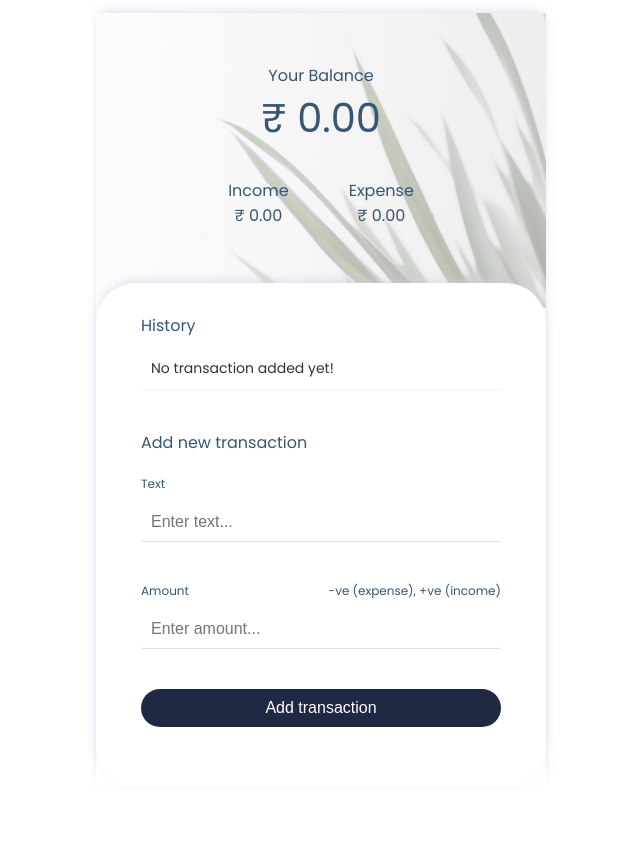
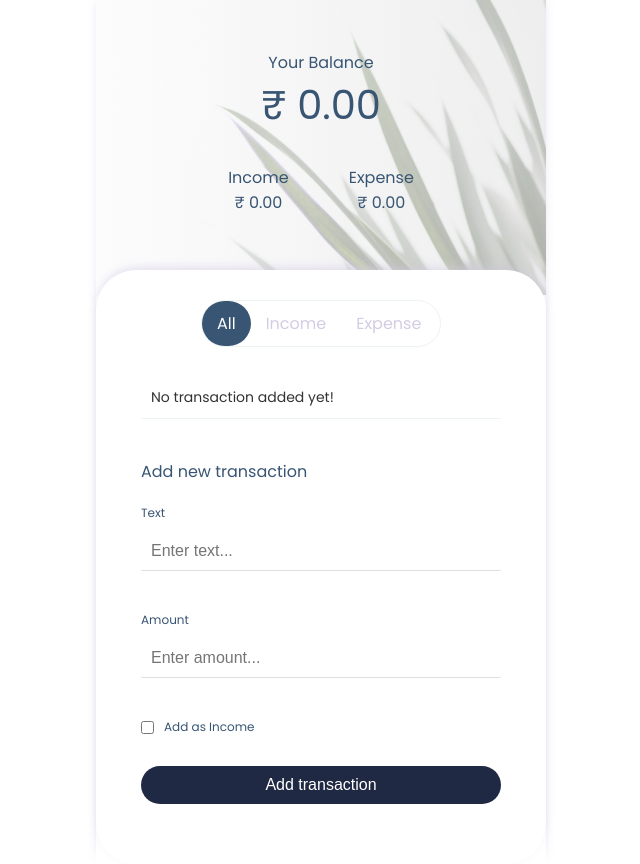
Before and after one commit to dishamehta1995/expense-tracker, a React (Create React App) app: page / in a window 1280 px wide. Shown: the whole page, without its empty margins (319-959 px from the left). Before the commit the page ends 800 px from the top, so only its background shows below. Built offline with nearby package versions, Linux system fonts and the light colour scheme.

Commit message:
feature update
1.added income expense tab
2. added checkbox for type of transaction type

```diff
--- a/src/Components/AddTransactions.js
+++ b/src/Components/AddTransactions.js
@@ -4,6 +4,7 @@ import { GlobalContext } from '../Context/GlobalState';
 export const AddTransactions = () => {
     const[text, setText] = useState('');
     const[amount, setAmount] = useState('');
+    const[isIncome, setIsincome] = useState(false);
     const  { addTransaction } = useContext(GlobalContext);
 
     const onSubmit = (e) => {
@@ -12,14 +13,14 @@ export const AddTransactions = () => {
         const newTransaction = {
             id: Math.floor(Math.random() * 10000),
             text,
-            amount: +amount,
-            date: date.toLocaleString("en-GB", {
-                day: "numeric",
-                month: "short",
-                year: "numeric",
-                hour: "numeric",
-                minute: "2-digit"
-              })
+            amount: (isIncome) ? +amount : -amount,
+            date: date.toLocaleString('en-GB', {
+                day: 'numeric',
+                month: 'short',
+                year: 'numeric',
+                hour: 'numeric',
+                minute: '2-digit'
+            })
         }
         addTransaction(newTransaction);
         setText('');
@@ -30,27 +31,38 @@ export const AddTransactions = () => {
         <>
             <h4 className='title'>Add new transaction</h4>
             <form onSubmit={onSubmit}>
-                <div className="form-control">
-                    <label htmlFor="text">Text</label>
+                <div className='form-control'>
+                    <label htmlFor='text'>Text</label>
                     <input
-                        type="text"
+                        type='text'
                         value={text}
                         onChange={(e) => setText(e.target.value)}
-                        placeholder="Enter text..."
+                        placeholder='Enter text...'
                         required
                     />
                 </div>
-                <div className="form-control">
-                    <label htmlFor="amount" >Amount <span>-ve (expense), +ve (income)</span></label >
+                <div className='form-control'>
+                    <label htmlFor='amount' >Amount </label >
                     <input
-                        type="number"
+                        type='number'
                         value={amount}
                         onChange={(e) => setAmount(e.target.value)}
-                        placeholder="Enter amount..."
+                        placeholder='Enter amount...'
                         required
+                        min='1'
                     />
                 </div>
-                <button className="btn">Add transaction</button>
+                <div className='form-control checkbox d-flex'>
+                    <input
+                        type='checkbox'
+                        id='income-expense'
+                        name='income-expense'
+                        value='income'
+                        onClick={(e) => setIsincome(!isIncome)}
+                    />
+                    <label htmlFor='income-expense'>Add as Income</label>
+                </div>
+                <button className='btn'>Add transaction</button>
             </form>
         </>
     )
--- a/src/Components/Transaction.js
+++ b/src/Components/Transaction.js
@@ -1,11 +1,11 @@
 import React,{useContext} from 'react';
 import { GlobalContext } from '../Context/GlobalState';
 
-export const Transcation = ({transaction,i}) => {
+export const Transcation = ({transaction,i,transactionType}) => {
     const  { deleteTransaction } = useContext(GlobalContext);
-
     const sign = transaction.amount > 0 ? '+' : '-';
     return (
+        <>
             <li className='list-item' key={i}>
                 <button onClick={() => deleteTransaction(transaction.id)} className="delete-btn">x</button>
                 <div>
@@ -14,5 +14,6 @@ export const Transcation = ({transaction,i}) => {
                 </div>
                 <p className={transaction.amount > 0 ? 'amount plus' : 'amount minus'}>{sign}₹{Math.abs(transaction.amount)}</p>
             </li>
+        </>
     )
 }
--- a/src/Components/TransactionList.js
+++ b/src/Components/TransactionList.js
@@ -1,19 +1,39 @@
-import React,{useContext, useEffect} from 'react'
+import React,{useContext, useEffect, useState} from 'react'
 import { GlobalContext } from '../Context/GlobalState'
 import { Transcation } from './Transaction'
 export const TransactionsList = () => {
-    const  {transactions} = useContext(GlobalContext)
+    const [transactionType,setTransactionType] = useState('all')
+    const {transactions} = useContext(GlobalContext)
+    const [transactionData,setTransactionData] = useState(transactions)
     useEffect(() => {
         localStorage.setItem('transactions',JSON.stringify(transactions))
-    }, [transactions])
+        switch (transactionType) {
+            case 'income':
+                return setTransactionData(transactions.filter((item) => item.amount > 0 ))
+
+            case 'expense':
+                return setTransactionData(transactions.filter((item) => item.amount < 0 ))
+
+            default:
+                return setTransactionData(transactions);
+        }
+    }, [transactions,transactionType])
+
+    const filterTransaction = (e) =>{
+        setTransactionType(e.target.attributes.datatype.value)
+    }
 
     return (
         <>
-          <h3 className='title'>History</h3>
+            <ul className='d-flex tab-list' onClick={filterTransaction}>
+                <li className={transactionType === 'all' ? 'active title tab-items' : 'title tab-items'} datatype='all'>All</li>
+                <li className={transactionType === 'income' ? 'active title tab-items' : 'title tab-items'} datatype='income'>Income</li>
+                <li className={transactionType === 'expense' ? 'active title tab-items' : 'title tab-items'} datatype='expense'>Expense</li>
+            </ul>
             <ul id="list" className="list">
                 {
-                    transactions.length === 0 ? <li className='list-item'>No transaction added yet!</li> :
-                    transactions.map((transaction,i) => (<Transcation key={i} transaction={transaction}/>))
+                    transactionData.length === 0 ? <li className='list-item'>No transaction added yet!</li> :
+                    transactionData.map((transaction,i) => (<Transcation key={i} transaction={transaction} transactionType={transactionType}/>))
                 }
             </ul>
         </>
--- a/src/assets/style.css
+++ b/src/assets/style.css
@@ -33,175 +33,36 @@ a:hover{text-decoration:none;cursor:pointer;}
 a:focus,input:focus{outline:none;list-style:none;}
 *:hover{transition: .2s ease;}
 html,body{font-family:"Poppins",-apple-system, BlinkMacSystemFont, Segoe UI, segoe ui, SegoeUI, Segoe, Helvetica, Arial, sans-serif;color:#858A8F;position:relative;-webkit-backface-visibility:hidden !important;backface-visibility:hidden !important;-webkit-overflow-scrolling:touch;font-size:62.5%;-webkit-text-size-adjust:100%;font-weight:400;-webkit-font-smoothing: antialiased;-moz-osx-font-smoothing: grayscale;}
-body {
-  background-color: #fff;
-  color: #385573;
-  display: flex;
-  flex-direction: column;
-  align-items: center;
-  justify-content: center;
-  min-height: 100vh;
-  margin: 0;
-}
-#root {
-  background: #fff;
-  max-width: 450px;
-  box-shadow: 0px -4px 13px -5px #d3cce3;
-  width: 100%;
-  margin: 0 auto;
-}
-.header{
-  background: #D3CCE3;
-  background: -webkit-linear-gradient(to left, #eaeaea, #fefeff);
-  background: linear-gradient(to left, #eaeaea, #fefeff);
-  display: flex;
-  align-items: center;
-  justify-content: center;
-  position: relative;
-  flex-direction: column;
-  padding: 50px 0;
-}
-.header:before{
-  content: "";
-  position: absolute;
-  background: url('./bg.jpg') no-repeat center right;
-  position: absolute;
-  width: 100%;
-  height: 100%;
-  background-size: cover;
-  opacity: 0.3;
-}
-.container {
-  margin: -25px auto 0;
-  /* max-width: 300px; */
-  width: 100%;
-  padding: 30px 45px;
-  border-radius: 40px;
-  background: #fff;
-  box-shadow: 0px -4px 13px -5px #d3cce3;
-  position: relative;
-}
-.title{
-  font-size: 1.6rem;
-}
-.total-bal{
-  font-size: 4rem;
-  width: 300px;
-  word-break: break-all;
-  position: relative;
-}
-.list-item{
-  padding:0 30px;
-}
-.list .list-item{
-  font-size: 1.4rem;
-  background-color: #fff;
-  color: #333;
-  display: flex;
-  justify-content: space-between;
-  position: relative;
-  padding: 10px;
-  margin: 10px 0;
-  border-bottom: 1px solid #edf2f2;
-  align-items: center;
-}
-.amount {
-  padding: 0 10px;
-  border-radius: 50px;
-  max-width: 100px;
-  word-break: break-all;
-  max-width: 100px;
-}
-.amount.plus {
-  background: #e3f8f15c;
-  box-shadow: 0px 0px 10px 2px #e3f8f1;
-  color: #3a9987;
-}
-.time {
-  margin-bottom: 6px;
-  color: #8b9dae;
-}
-.inc-exp-container {
-  display: flex;
-  justify-content: space-between;
-  margin: 30px;
-  font-size: 1.6rem;
-  text-align: center;
-  position: relative;
-  flex-wrap: wrap;
-}
-.money {
-  word-break: break-all;
-}
-
-label {
-  display: block;
-  margin: 20px 0 10px;
-  font-size: 1.2rem;
-}
-label span{
-  float: right;
-}
-.form-control{
-  margin-bottom: 40px;
-}
+body { background-color: #fff; color: #385573; display: flex; flex-direction: column; align-items: center; justify-content: center; min-height: 100vh; margin: 0; }
+#root { background: #fff; max-width: 450px; box-shadow: 0px -4px 13px -5px #d3cce3; width: 100%; margin: 0 auto; }
+.header{ background: #D3CCE3; background: -webkit-linear-gradient(to left, #eaeaea, #fefeff); background: linear-gradient(to left, #eaeaea, #fefeff); display: flex; align-items: center; justify-content: center; position: relative; flex-direction: column; padding: 50px 0; }
+.header:before{ content: ""; position: absolute; background: url('./bg.jpg') no-repeat center right; position: absolute; width: 100%; height: 100%; background-size: cover; opacity: 0.3; }
+.container { margin: -25px auto 0; width: 100%; padding: 30px 45px; border-radius: 40px; background: #fff; box-shadow: 0px -4px 13px -5px #d3cce3; position: relative; }
+.title{ font-size: 1.6rem; }
+.total-bal{ font-size: 4rem; width: 300px; word-break: break-all; position: relative; }
+.list-item{ padding:0 30px; }
+.list .list-item{ font-size: 1.4rem; background-color: #fff; color: #333; display: flex; justify-content: space-between; position: relative; padding: 10px; margin: 10px 0; border-bottom: 1px solid #edf2f2; align-items: center; }
+.amount { padding: 0 10px; border-radius: 50px; max-width: 100px; word-break: break-all; max-width: 100px; }
+.amount.plus { background: #e3f8f15c; box-shadow: 0px 0px 10px 2px #e3f8f1; color: #3a9987; }
+.time { margin-bottom: 6px; color: #8b9dae; }
+.inc-exp-container { display: flex; justify-content: space-between; margin: 30px; font-size: 1.6rem; text-align: center; position: relative; flex-wrap: wrap; }
+.money { word-break: break-all; }
+label { display: block; margin: 20px 0 10px; font-size: 1.2rem; }
+label span{ float: right; }
+.form-control{ margin-bottom: 40px; }
 input[type='text'],
-input[type='number'] {
-  border-bottom: 1px solid #dedede;
-  border-radius: 2px;
-  display: block;
-  font-size: 16px;
-  padding: 10px;
-  width: 100%;
-}
-
-.btn {
-  cursor: pointer;
-  background-color: #202944;
-  color: #fff;
-  border: 0;
-  display: block;
-  font-size: 1.6rem;
-  margin: 10px 0 30px;
-  padding: 10px;
-  width: 100%;
-  border-radius: 50px;
-}
-
+input[type='number'] { border-bottom: 1px solid #dedede; border-radius: 2px; display: block; font-size: 16px; padding: 10px; width: 100%; }
+.btn { cursor: pointer; background-color: #202944; color: #fff; border: 0; display: block; font-size: 1.6rem; margin: 10px 0 30px; padding: 10px; width: 100%; border-radius: 50px; }
 .btn:focus,
-.delete-btn:focus {
-  outline: 0;
-}
-
-.list {
-  list-style-type: none;
-  padding: 0;
-  margin-bottom: 40px;
-}
-.list .title{
-  max-width: 220px;
-  word-break: break-word;
-  padding-right: 15px;
-  margin-bottom: 6px;
-}
-.delete-btn {
-  cursor: pointer;
-  border: 0;
-  color: #8c9eaf;
-  font-size: 20px;
-  line-height: 20px;
-  padding: 2px 5px;
-  position: absolute;
-  top: 50%;
-  left: 0;
-  transform: translate(-130%, -50%);
-  opacity: 1;
-  transition: opacity 0.3s ease;
-}
-
-.center {
-  text-align: center;
-  position: relative;
-}
-
-/* ---------------- */
+.delete-btn:focus { outline: 0; }
+.list { list-style-type: none; padding: 0; margin-bottom: 40px;}
+.list .title{ max-width: 220px; word-break: break-word; padding-right: 15px; margin-bottom: 6px;}
+.delete-btn { cursor: pointer; border: 0; color: #8c9eaf; font-size: 20px; line-height: 20px; padding: 2px 5px; position: absolute; top: 50%; left: 0; transform: translate(-130%, -50%); opacity: 1; transition: opacity 0.3s ease; }
+.center { text-align: center; position: relative; }
+.checkbox { display: flex;align-items: center;margin-bottom: 30px;}
+.checkbox label{margin: 0 10px 0;}
+#income-expense { appearance: checkbox; -webkit-appearance: checkbox; appearance: checkbox; }
+.d-flex{display: flex;}
+.tab-list .tab-items{cursor: pointer;transition: .5s ease-in-out;padding: 10px 15px;border-radius: 50px;}
+.tab-list { color: #d3cce3; border-radius: 50px; margin-bottom: 30px; border: 1px solid #edf2f2; width: 240px; margin: 0 auto 30px; font-weight: 100; }
+.tab-list .tab-items.active{    background: #385573; color: #fff; transition: .5s ease-in-out;}
```
Lines whose indentation alone changed are shown as unchanged.
